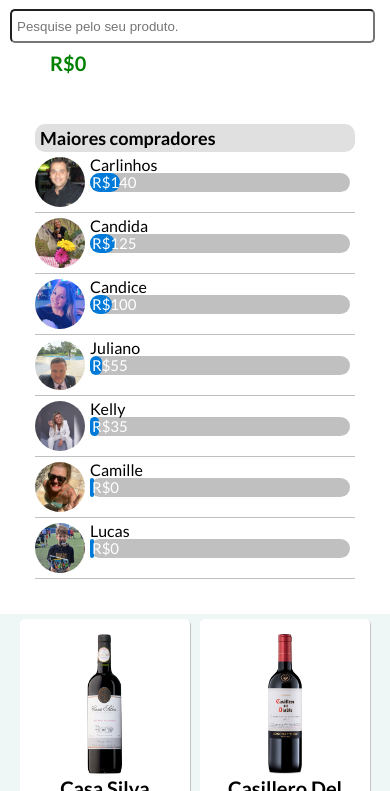
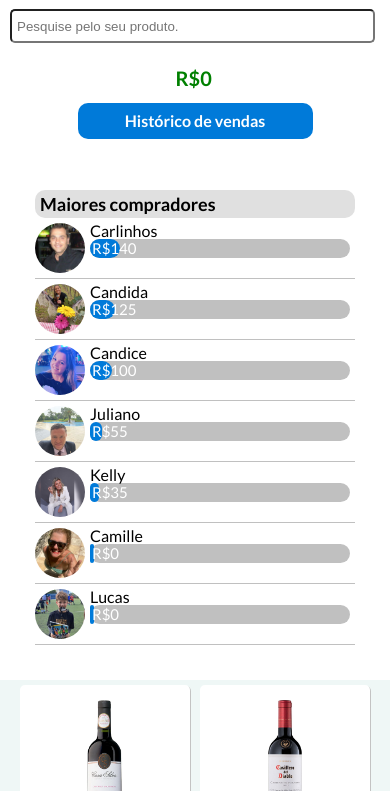
Before and after one commit to cassjonnes/vinho_loja, a plain HTML site: page index.html in a window 390 px wide. Shown: the part 53-844 px from the top of the page. Drawn offline with Linux system fonts and the light colour scheme.

Commit message:
pagina de historico

```diff
--- a/css/style.css
+++ b/css/style.css
@@ -331,8 +331,18 @@ header{
 
 
 /* .combo__pesquisa,  */
+.carrinho{
+    width: 10%;
+    padding: 15px;
+    text-align: center;
+    margin: auto;
+}
+
 .pagar{
-    display: none;
+    display: block;
+    width: 50%;
+    text-align: center;
+    margin: auto;
 }
 
 /* TOP */
```
